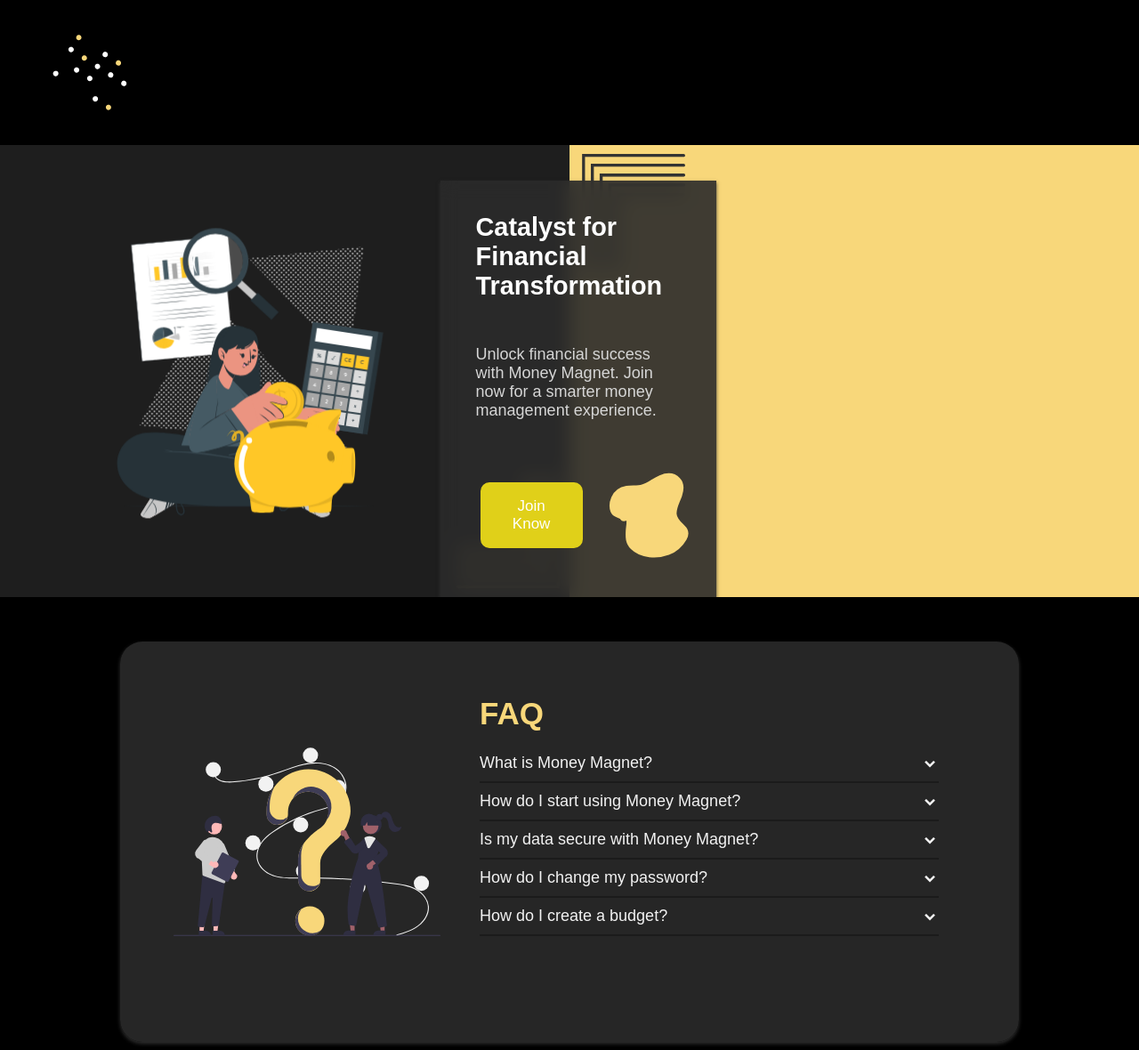
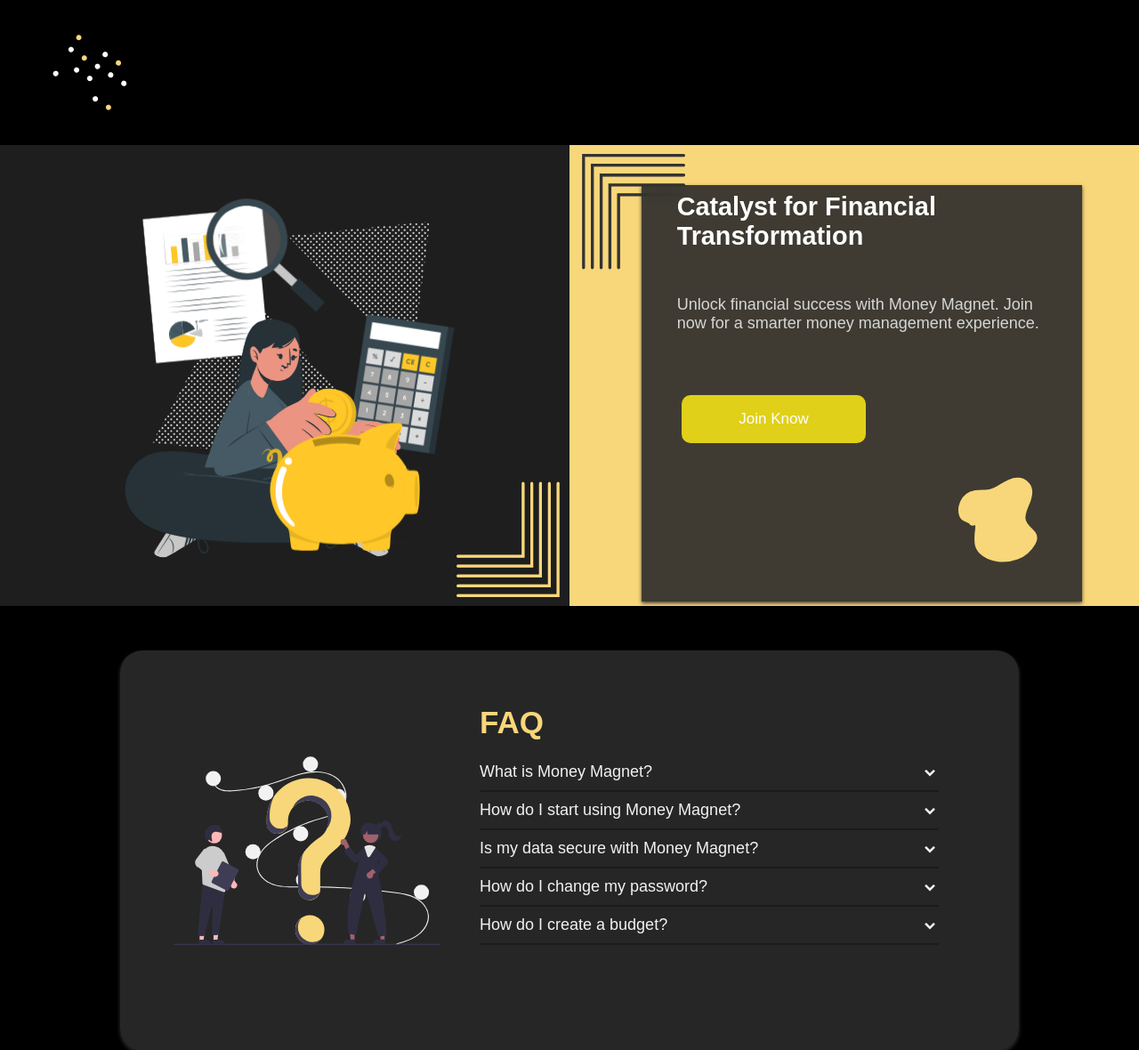
Before and after one commit to elijahgummer/MoneyMagnet-Budget-Expense-Managment-Web-App, a PHP site: page /home.php in a window 1280 px wide. Shown: the part 1857-3037 px from the top of the page at 89% size. Run offline with PHP 8.4, Linux system fonts and the light colour scheme; some web fonts are replaced.

Commit message:
changed the card

```diff
--- a/MoneyMagnet/css/home.css
+++ b/MoneyMagnet/css/home.css
@@ -465,20 +465,22 @@ footer .svg-container10 svg {
   border-radius: 25%;
   padding: 30px;
 }
-#action .content {
-  display: flex;
-  align-items: flex-start;
-  justify-content: center;
-  flex-direction: column;
-  padding: 8px 40px;
-  font-size: 16px;
-  font-weight: 500;
+#action .card {
   width: 43%;
   height: 468px;
   background: rgba(43, 43, 43, 0.9); /* Dark semi-transparent background */
   backdrop-filter: blur(10px);
   box-shadow: 0 2px 4px rgba(53, 53, 53, 0.9); /* Optional shadow */
   margin-top: 40px;
+  padding: 8px 40px;
+}
+#action .content {
+  display: flex;
+  align-items: flex-start;
+  justify-content: center;
+  flex-direction: column;
+  font-size: 16px;
+  font-weight: 500;
 }
 #action .content h1 {
   color: white;
```
